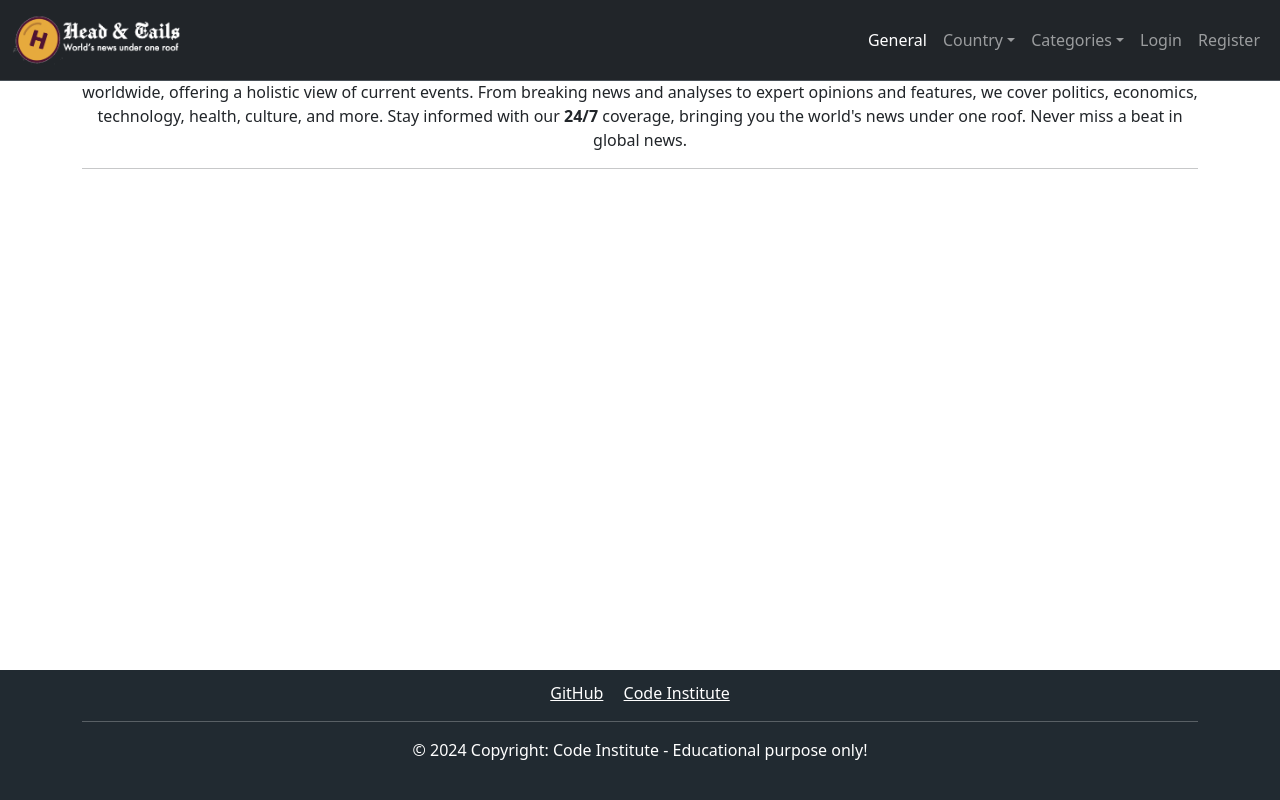
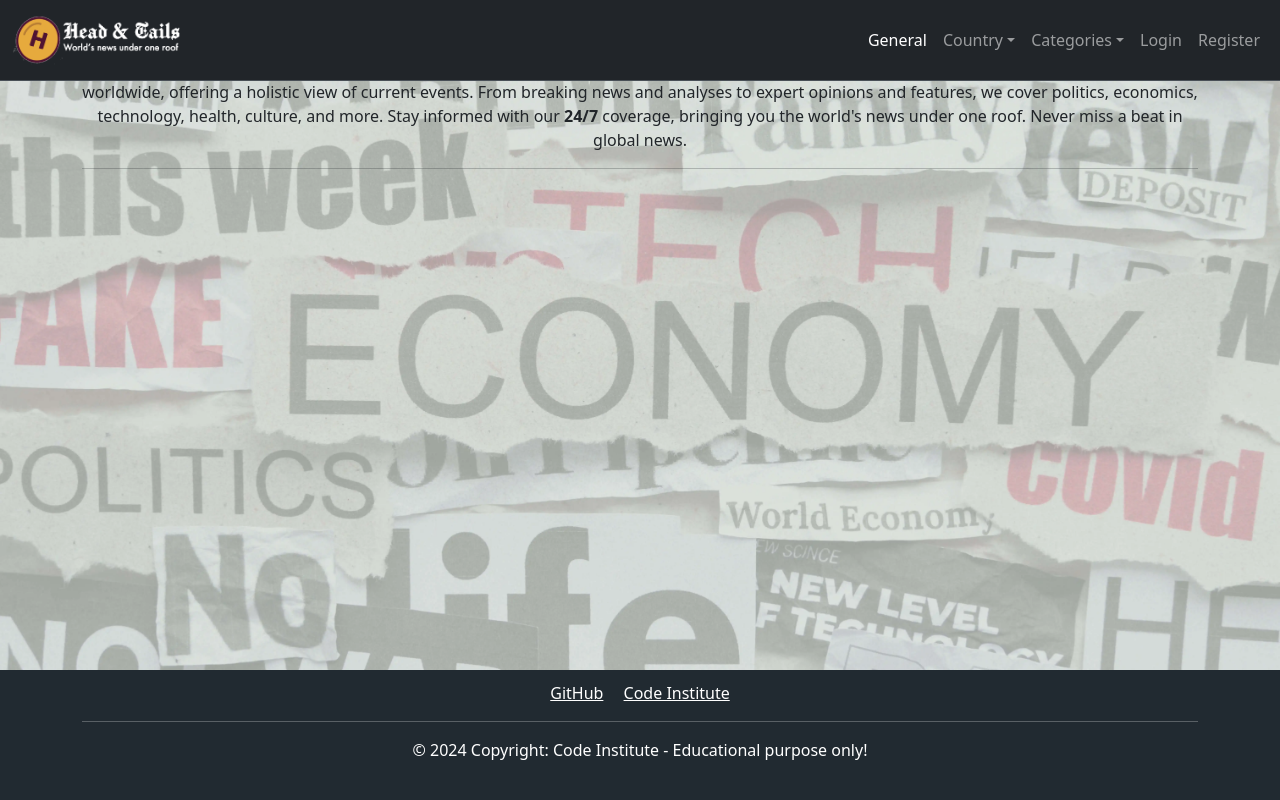
Before and after one commit to Kamal-Kohli/H_n_T, a Django app: page / in a window 1280 px wide. Run offline with Django 4.2, Linux system fonts and the light colour scheme; data that the repository does not hold is empty; some libraries are stand-ins or nearby versions.

Commit message:
add background image and stle to base.html

```diff
--- a/static/css/base.css
+++ b/static/css/base.css
@@ -5,6 +5,14 @@ html, body {
 body {
     display: flex;
     flex-direction: column;
+}
+
+.custom-bg {
+    background-image: url('../images/bgimg.webp');
+    background-size: cover;
+    background-position: center;
+    background-repeat: repeat;
+    height: 100vh;
 }
 
 footer .container {
--- a/templates/base.html
+++ b/templates/base.html
@@ -15,7 +15,7 @@
 
     <title>H&T Top News</title>
 </head>
-<body>
+<body class="custom-bg">
     {% with request.resolver_match.url_name as url_name %}
         <nav class="navbar navbar-expand-lg bg-dark fixed-top navbar border-bottom border-body" data-bs-theme="dark">
             <div class="container-fluid">
```
